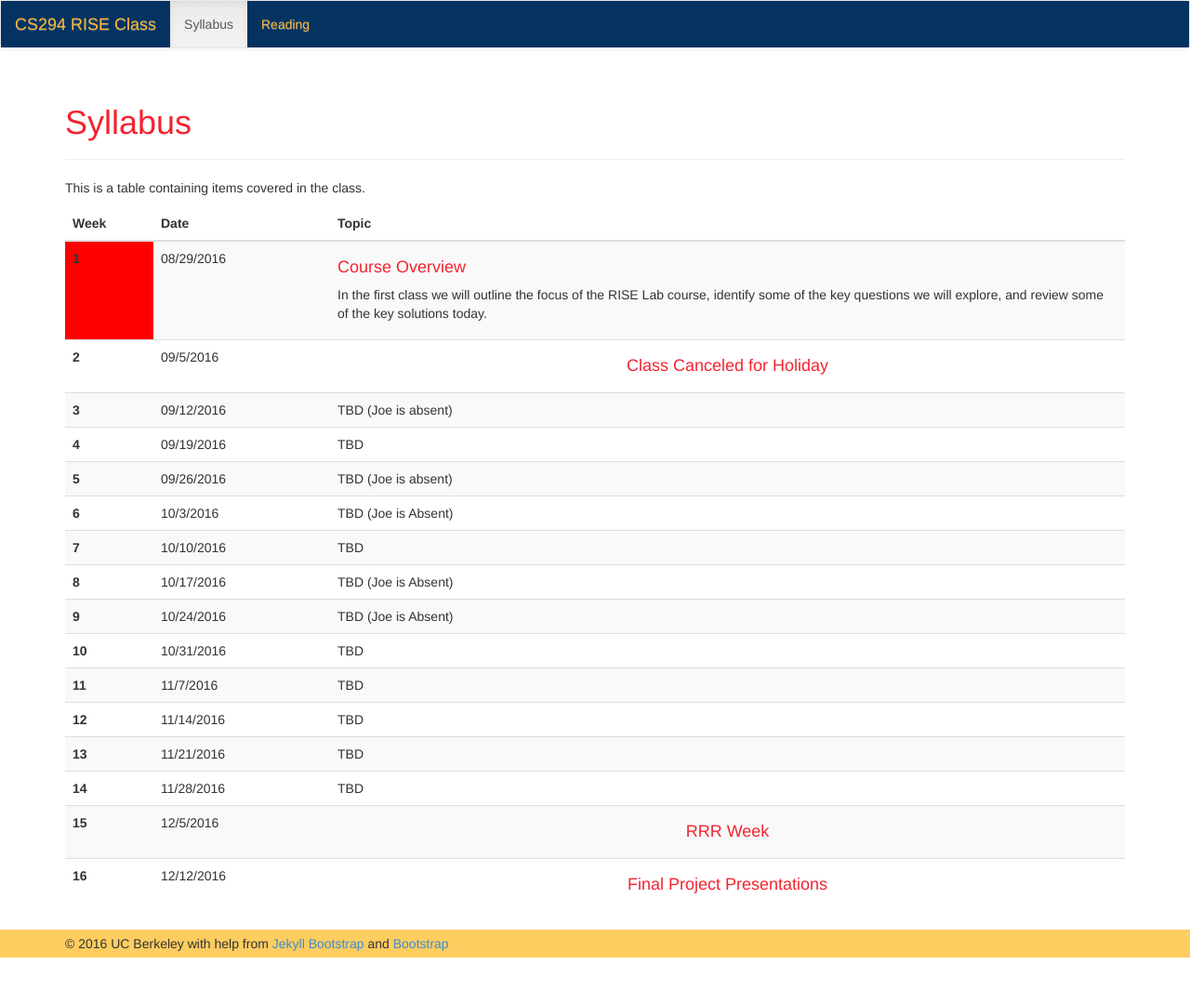
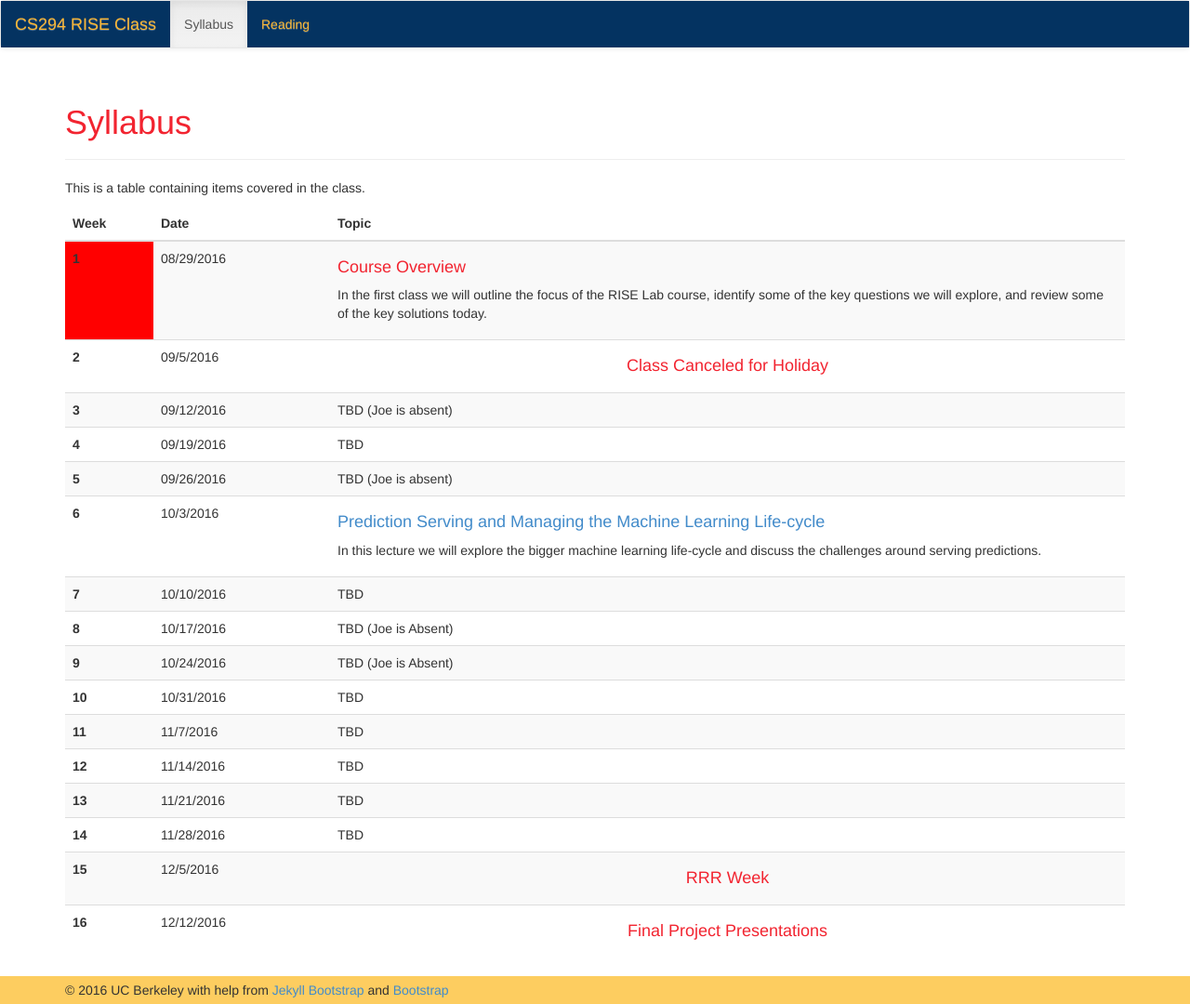
Before and after one commit to ucbrise/cs294-rise-fa16, a Jekyll site: the page built from syllabus.md, in a window 1280 px wide. Shown: the whole page at 93% size. Built offline with Jekyll 4.4.1, drawn with Linux system fonts in a browser that asks for light colours; nearby versions of some CDN libraries; before the commit the page ends 1030 px from its top, so only the background shows below that.

Commit message:
started a template prediciton serving entry

```diff
--- a/_includes/mathjax_support
+++ b/_includes/mathjax_support
@@ -6,7 +6,7 @@
       }
     },
     tex2jax: {
-      inlineMath: [ ['$','$'], ['\(', '\)'] ],
+      inlineMath: [ ['$','$'] ],
       displayMath: [ ['$$','$$'] ],
       processEscapes: true,
     }
--- a/syllabus.md
+++ b/syllabus.md
@@ -64,8 +64,14 @@ This is a table containing items covered in the class.
    <tr>
       <th> {{ counter }} {% assign counter = counter | plus: 1 %} </th>
       <td> 10/3/2016 </td>
-      <td>
-      TBD (Joe is Absent)
+      <td> <!-- (Joe is Absent) -->
+         <h4>
+         <a href="{{ site.baseurl }}/prediction_serving.html">
+         Prediction Serving and Managing the Machine Learning Life-cycle
+         </a>
+         </h4>
+
+         <p>In this lecture we will explore the bigger machine learning life-cycle and discuss the challenges around serving predictions.</p>
       </td>
    </tr>
    <tr>
```
Also changed, not shown: prediction_serving.md (added, +32 -0 lines), assets/images/prediction_serving/ml-lifecycle.jpg (added), favicon.ico (added).
